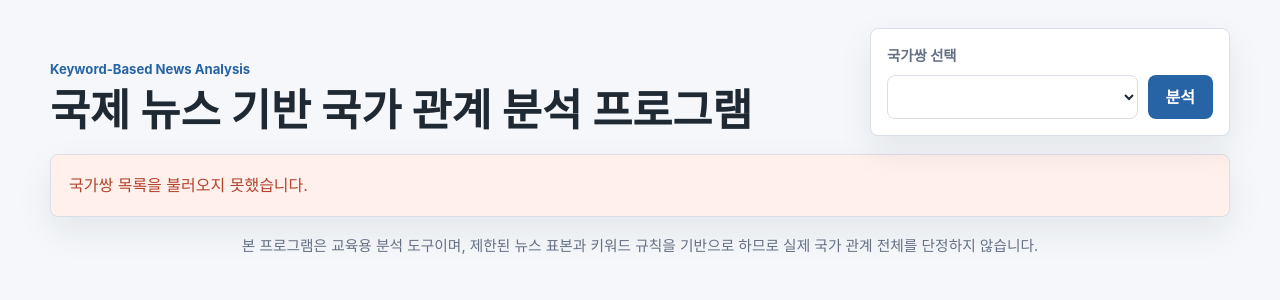
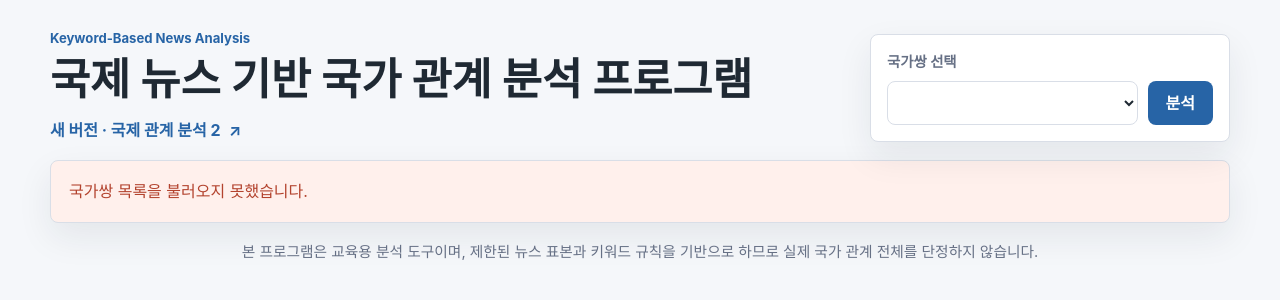
Before and after one commit to seungjaehh/country-relation-analyzer, a Flask app: page / in a window 1280 px wide. Shown: the top 300 px of the page. Run offline with Flask 3, Linux system fonts and the light colour scheme; lists and menus that the app fills with data are empty.

Commit message:
Add analysis 2 link to Flask homepage

```diff
--- a/templates/index.html
+++ b/templates/index.html
@@ -13,6 +13,7 @@
             <div>
                 <p class="eyebrow">Keyword-Based News Analysis</p>
                 <h1>국제 뉴스 기반 국가 관계 분석 프로그램</h1>
+                <a class="analysis2-link" href="analysis2.html">새 버전 · 국제 관계 분석 2 <span aria-hidden="true">↗</span></a>
             </div>
             <div class="controls-card">
                 <label for="pairSelect">국가쌍 선택</label>
```
